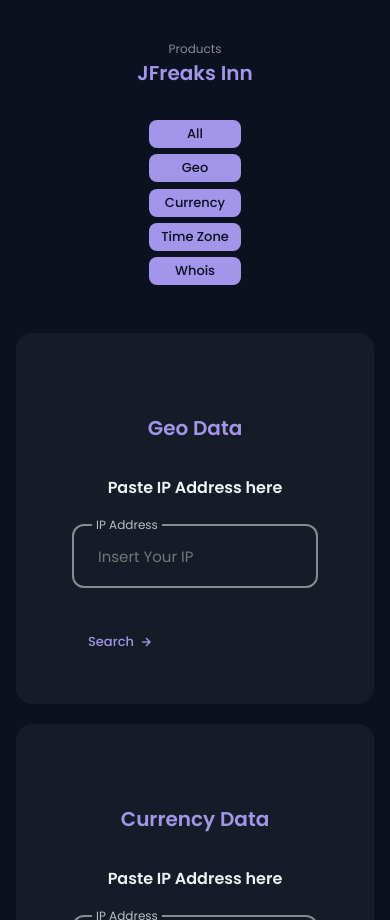
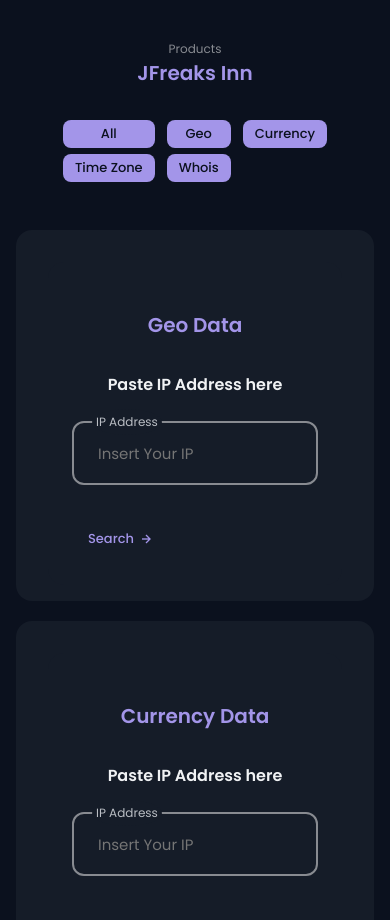
Before and after one commit to HanielAbraxos/hanielabraxos.github.io, a plain HTML site: page index.html in a window 390 px wide. Shown: the part 1460-2380 px from the top of the page. Drawn offline with nearby package versions, Linux system fonts and the light colour scheme.

Commit message:
Update styles.css

```diff
--- a/assets/css/styles.css
+++ b/assets/css/styles.css
@@ -1006,6 +1006,7 @@
 
   .work__filters{
     display: grid;
+    grid-template-columns: repeat(3, max-content);
     justify-content: center;
     align-items: center;
     row-gap: .4rem;
```
